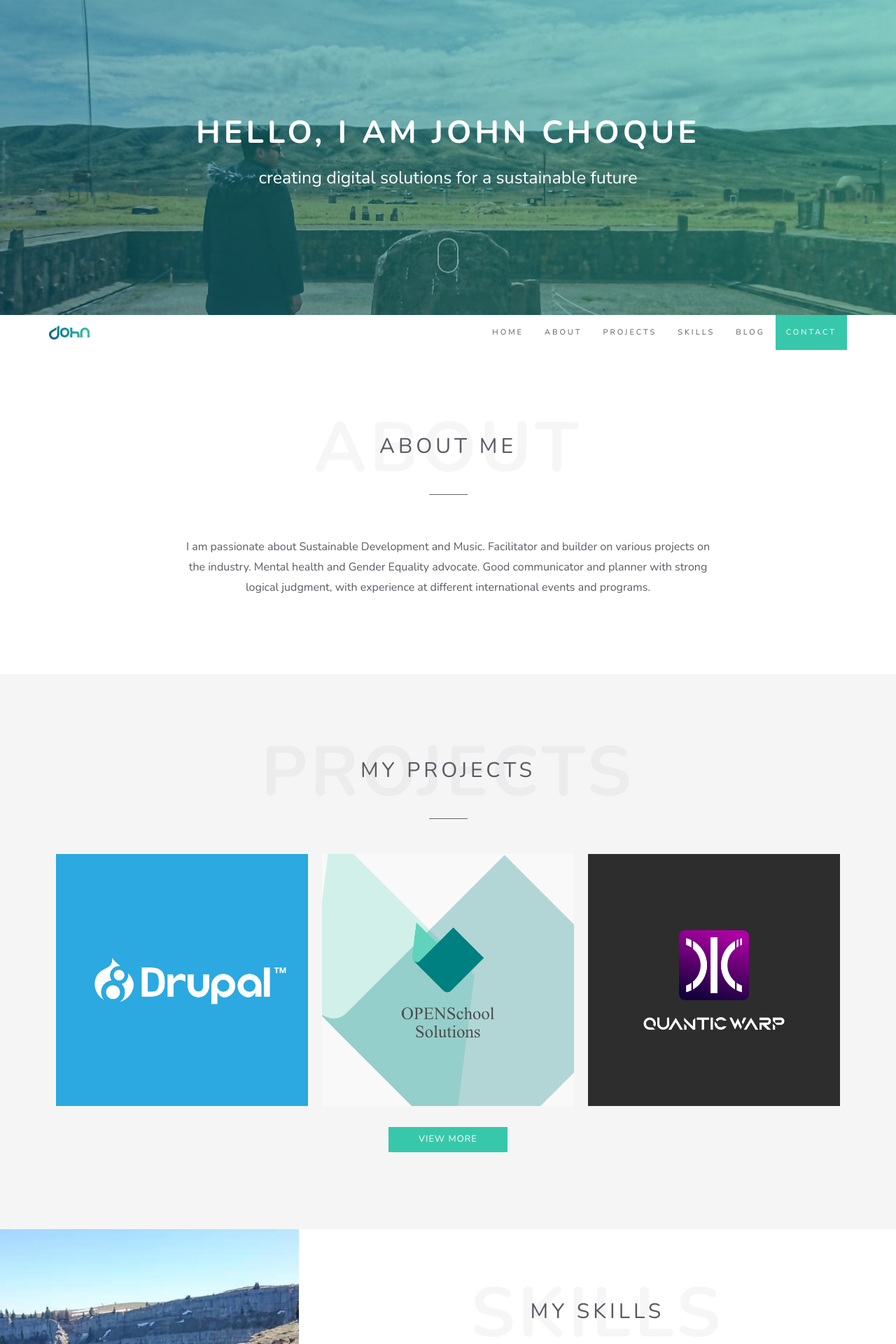
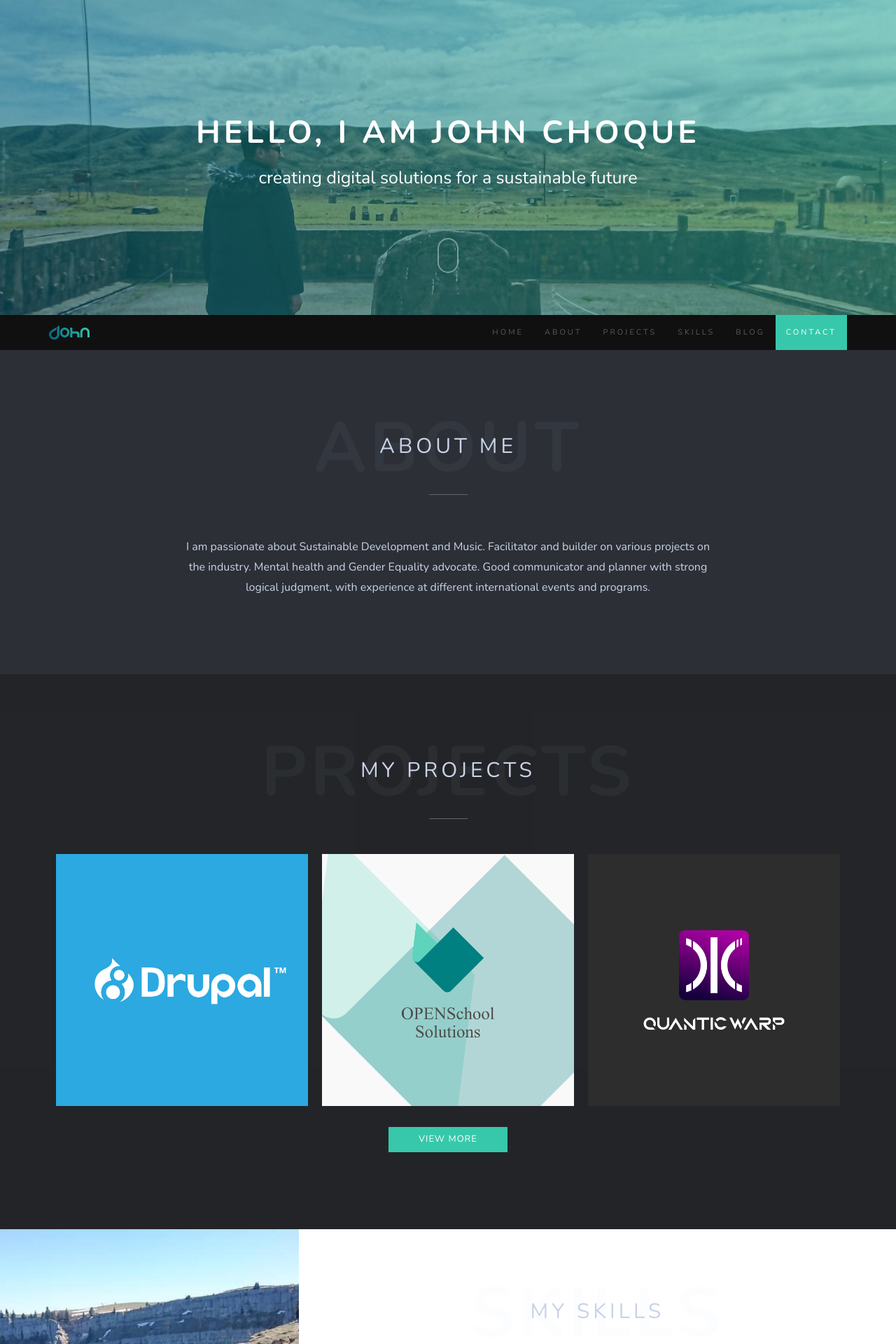
Before and after one commit to thethoughtfulmillennial/thethoughtfulmillennial.github.io, a Jekyll site: the page built from index.html, in a window 1280 px wide. Shown: the top 1920 px of the page at 70% size. Built offline with Jekyll 4.4.1, drawn with Linux system fonts in a browser that asks for light colours; a script that is not in the unit is left out.

Commit message:
Updating style to be dark.

```diff
--- a/assets/css/style.css
+++ b/assets/css/style.css
@@ -42,8 +42,9 @@
 
 body {
 	font: 400 16px/1.8 'Nunito', sans-serif;
-	color: #5b5963;
+	color: #C9D3E7;
 	overflow-x: hidden;
+	background-color: #2C2F36;
 }
 
 img {
@@ -98,7 +99,7 @@ h1, h2, h3, h4, h5, h6 {
 	text-transform: uppercase;
 	letter-spacing: 5px;
 	margin: 5px 0 5px;
-	color: #5b5963;
+	color: #C9D3E7;
 }
 
 h2 {
@@ -385,7 +386,7 @@ textarea.form-control {
 }
 
 .module-gray {
-	background: #f5f5f5;
+	background: #232427f2;
 }
 
 .module-white {
@@ -458,7 +459,6 @@ textarea.form-control {
 	position: relative;
 	margin-bottom: 50px;
 	font-weight: 300;
-	color: #5b5963;
 }
 
 .module-title span{
@@ -730,6 +730,7 @@ textarea.form-control {
 	position: relative;
 	width: 100%;
 	z-index: 998;
+	background: #101010;
 }
 
 .navbar-custom {
@@ -741,7 +742,6 @@ textarea.form-control {
 
 .navbar-custom,
 .navbar-custom .dropdown-menu {
-	background: #fff;
 	padding: 0;
 }
 
```
